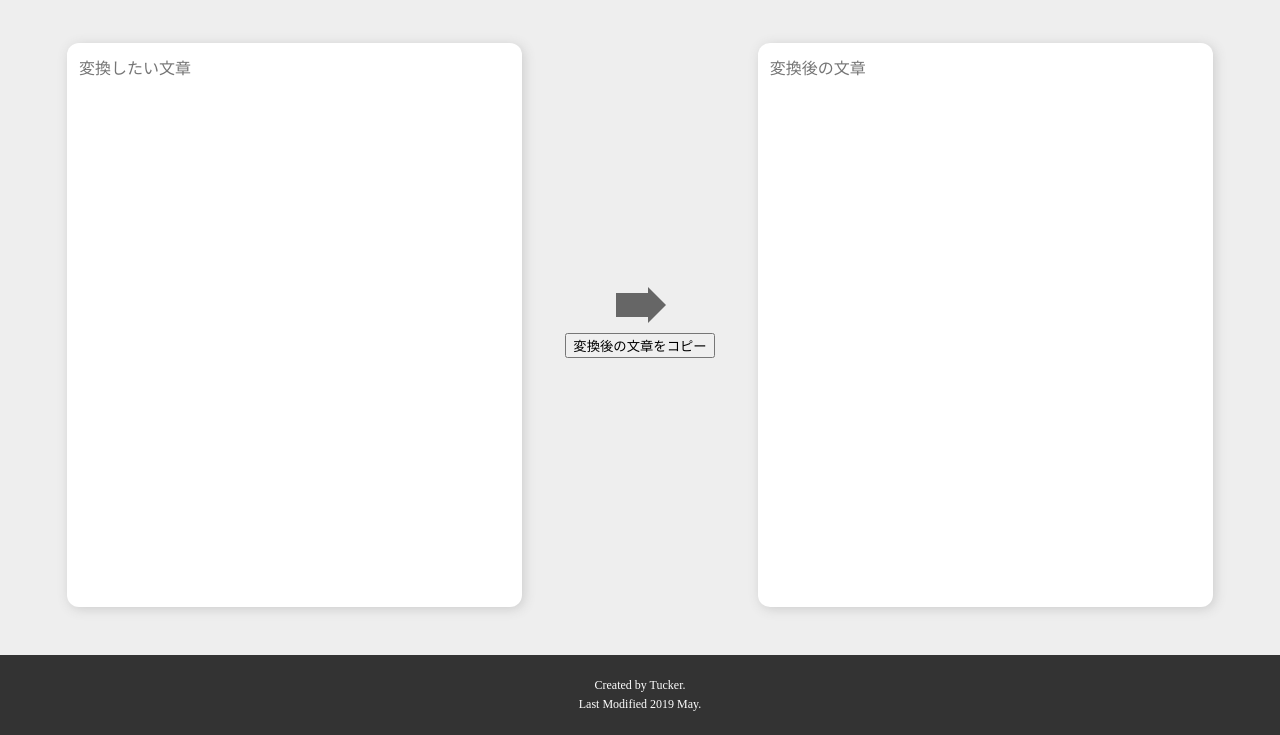
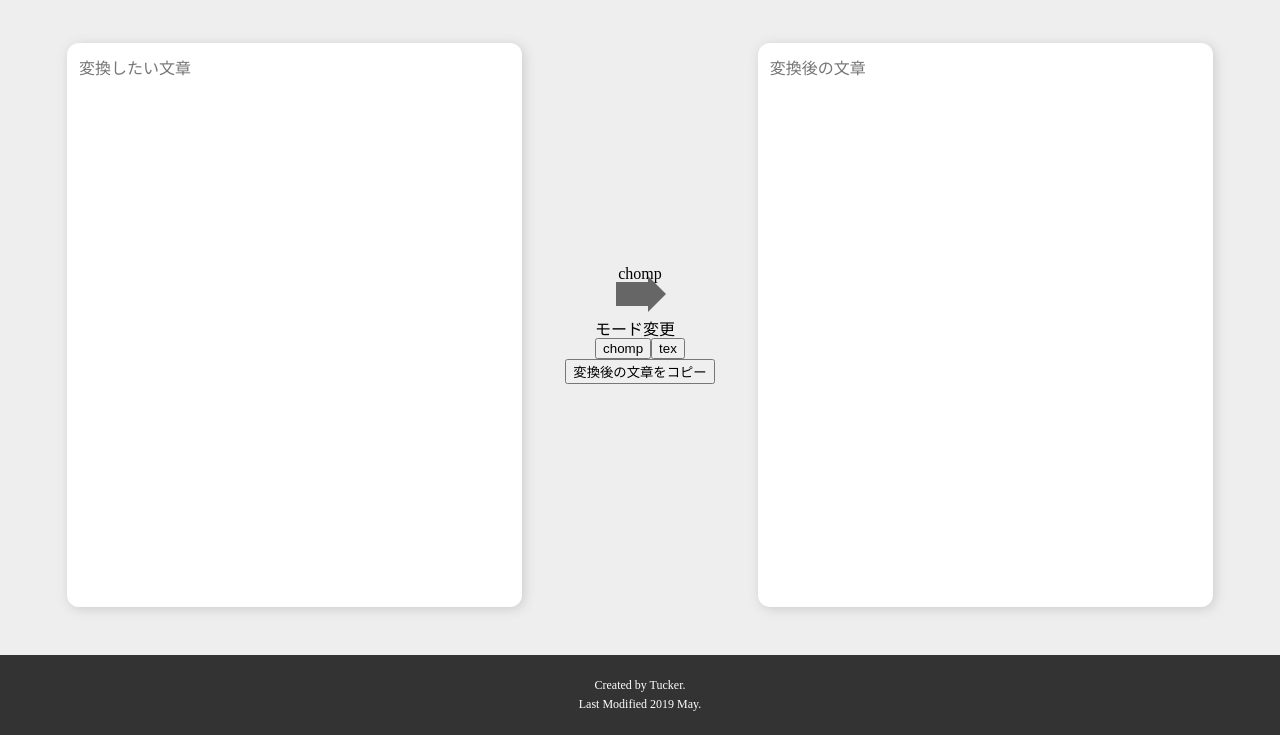
Before and after one commit to tkkrr/transtex, a Gatsby site: page / in a window 1280 px wide. Shown: the part 65-800 px from the top of the page. Built offline with nearby package versions, Linux system fonts and the light colour scheme; Gatsby itself is replaced by a stand-in of ours.

Commit message:
texへの変換機能を追加

```diff
--- a/src/components/transtex.tsx
+++ b/src/components/transtex.tsx
@@ -1,7 +1,7 @@
 import * as React from "react"
 import styled from "styled-components"
 
-import { ToastContainer, toast } from 'react-toastify'
+import { ToastContainer, toast, Slide } from 'react-toastify'
 import 'react-toastify/dist/ReactToastify.css'
 
 const MainArea = styled.div`
@@ -55,31 +55,68 @@ const Centering = styled.div`
 
 export default () => {
 
+    const [transInput, inputUpdate] = React.useState("")
     const [transOutput, outputUpdate] = React.useState("")
+    const [transMode, changeMode] = React.useState("chomp" as "chomp" | "tex")
 
-    const trans2tex = (input?: string) => {
+    const trans2tex = (mode: "chomp" | "tex", input?: string) => {
         if( !input ) {
             outputUpdate("")
             return
         }
         const out = input.replace (/(\n)/g, " ")
+
+        console.log(transMode)
+        console.log(transInput)
+
+        if(mode === "chomp"){
             outputUpdate(out)
+        }else if(mode === "tex"){
+            chompPeriod(out)
+        }
     }
 
+    const chompPeriod = (input: string) => {
+        const sentences = input.split(". ")
+        const out = sentences.map( item => {
+            return `\\newsentence
+{${item}${item.slice(-1) === "." ? "" : "."}}
+{}`
+        })
+        outputUpdate(out.join("\n\n"))
+    }
 
-    const notify = (success: boolean) => {
-        if(success){
-            toast.success("Copy to Clipboard is Successful !!", {
+    const notify = (status: "info" | "error" | "success", message: string) => {
+        switch(status){
+            case "info":
+                toast.info(message, {
+                    transition: Slide,
                     pauseOnHover: false,
-                autoClose: 3000,
+                    autoClose: 2000,
+                    hideProgressBar: true,
                     position: toast.POSITION.BOTTOM_RIGHT
                 })
-        }else{
-            toast.error("Oops... Something wrong...", {
+                break
+            case "error":
+                toast.error(message, {
+                    transition: Slide,
                     pauseOnHover: false,
-                autoClose: 3000,
+                    autoClose: 2000,
+                    hideProgressBar: true,
                     position: toast.POSITION.BOTTOM_RIGHT
                 })
+                break
+            case "success":
+                toast.success(message, {
+                    transition: Slide,
+                    pauseOnHover: false,
+                    autoClose: 2000,
+                    hideProgressBar: true,
+                    position: toast.POSITION.BOTTOM_RIGHT
+                })
+                break
+            default:
+                break
         }
     }
 
@@ -100,23 +137,50 @@ export default () => {
         temp.blur();
         document.body.removeChild(temp);
 
-        notify(result)
-
-        // if(result) {
-        //     alert("copy to clipboard")
-        // }else{
-        //     alert("Oops... something wring...")
-        // }
+        notify(
+            result ? "success" : "error",
+            result ? "Copy to Clipboard is Successful !!"
+                   : "Oops... Something wrong..."
+        )
     }
 
     return <MainArea>
         <StyledTextArea
             placeholder={"変換したい文章"}
-            onChange={e => trans2tex(e.target.value)}
+            onChange={e => {
+                inputUpdate(e.target.value)
+                trans2tex(transMode, e.target.value)
+            }}
         />
         <Centering>
+            <p>{transMode}</p>
             <RightArrow/>
             <br/>
+            <div>
+                <p>モード変更</p>
+                <button
+                    onClick={() => {
+                        changeMode("chomp")
+                        trans2tex("chomp", transInput)
+                        notify(
+                            "info",
+                            "Change to Chomp output mode"
+                        )
+                    }}>
+                    chomp
+                </button>
+                <button
+                    onClick={ () => {
+                        changeMode("tex")
+                        trans2tex("tex", transInput)
+                        notify(
+                            "info",
+                            "Change to LaTeX output mode"
+                        )
+                    }}>
+                    tex
+                </button>
+            </div>
             <button onClick={() => copyClip(transOutput)}>
                 変換後の文章をコピー
             </button>
```
Lines whose indentation alone changed are shown as unchanged.
